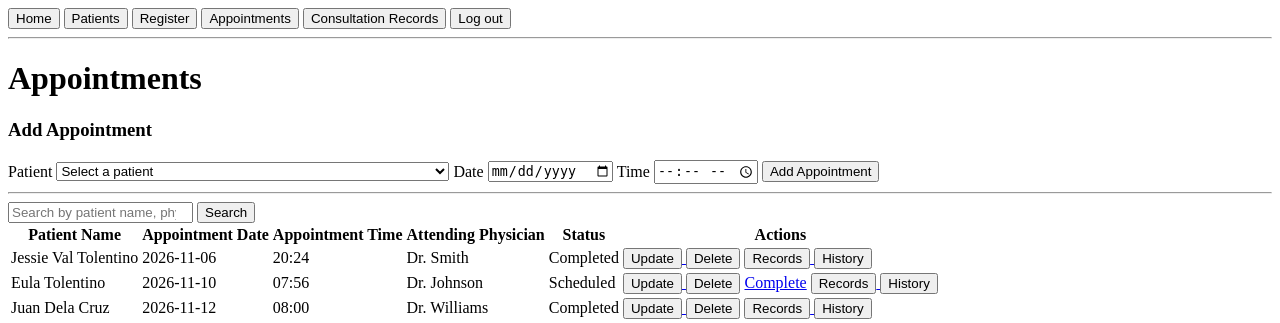
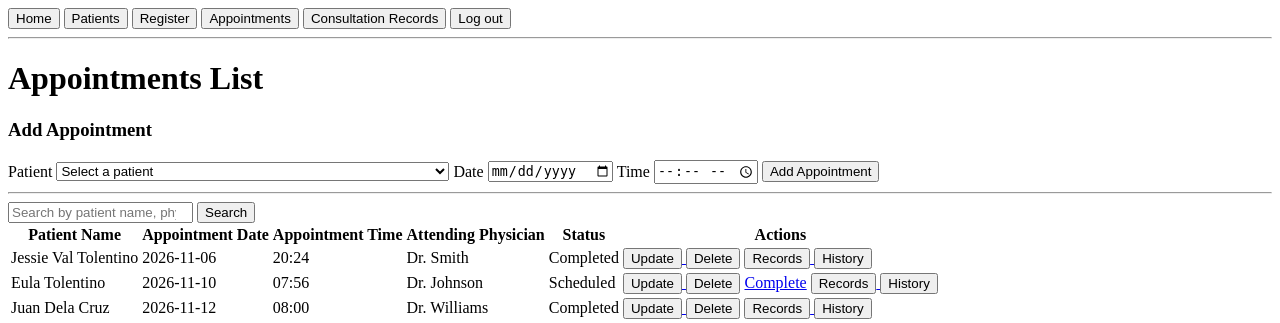
Before and after one commit to eulacristina/clinic-patient-record-management-system, a Flask app: page /appointments in a window 1280 px wide. Shown: the top 323 px of the page. Run offline with Flask 3, Linux system fonts and the light colour scheme; a user stored in the database is signed in; data comes from the database, SQL or seed files in the repository.

Commit message:
Edited appointment  header

```diff
--- a/templates/appointments.html
+++ b/templates/appointments.html
@@ -7,7 +7,7 @@
 </head>
 <body>
     {% include 'nav.html' %}
-    <h1>Appointments</h1>
+    <h1>Appointments List</h1>
 
     <!-- Add appointment -->
     <form method="POST" action="{{ url_for('appointments') }}">
```
